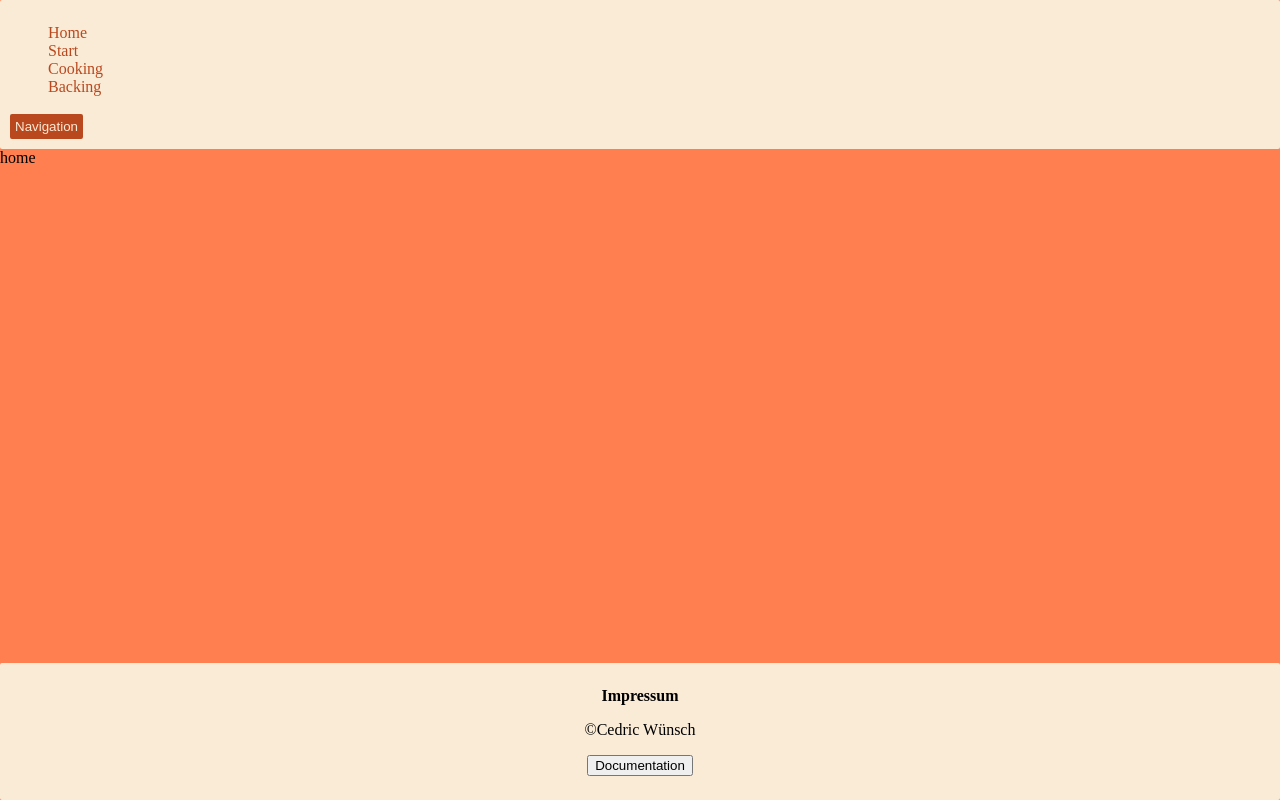
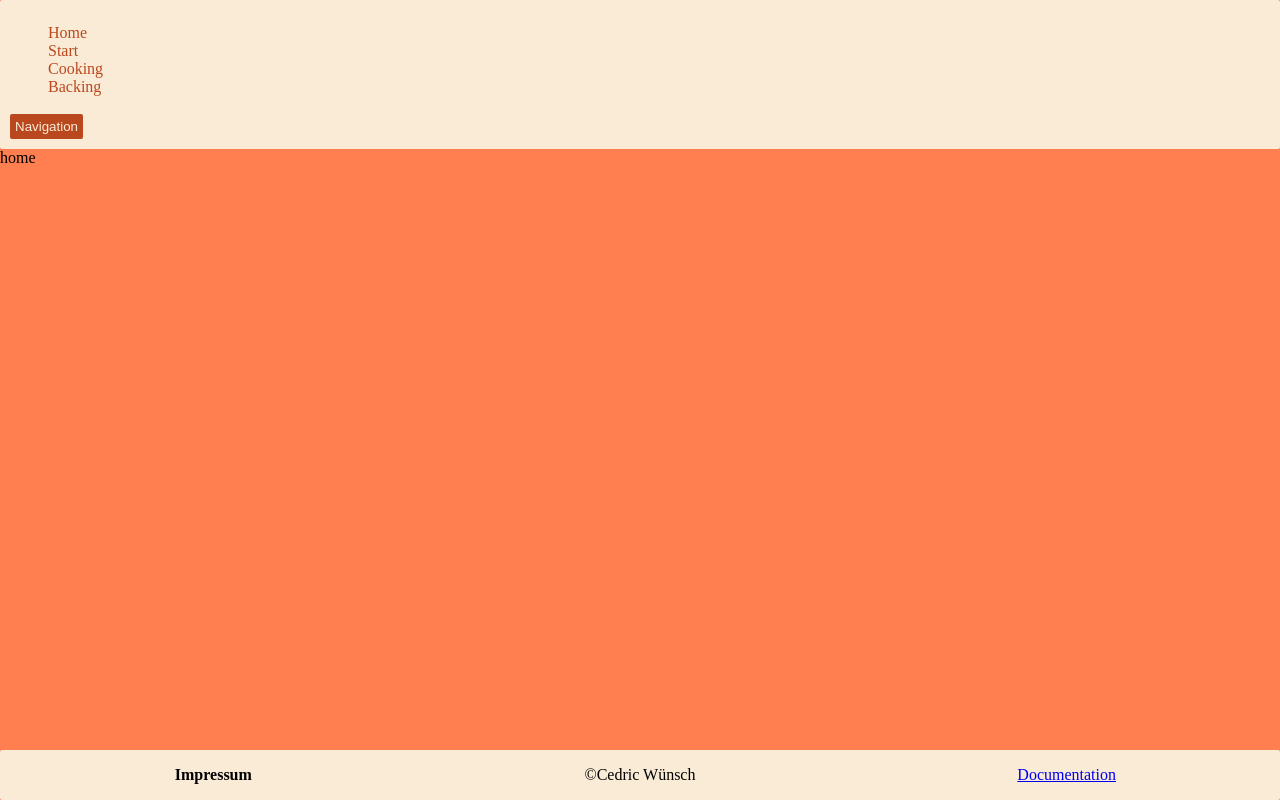
Before and after one commit to cedric-star/Vue-Web-Tech, a Vue app: page / in a window 1280 px wide. Built offline with nearby package versions, Linux system fonts and the light colour scheme.

Commit message:
second commit, footer and header working

```diff
--- a/src/components/Footer.vue
+++ b/src/components/Footer.vue
@@ -1,53 +1,25 @@
 <template>
-    <footer>
-        <div class="foot_items">
+    <footer class="foot_items">
             <p><b>Impressum</b></p>
             <p>©Cedric Wünsch</p>
-            <p><button @click="downloadFile">Documentation</button></p>
-        </div>
-
-
+            <p><a href="https://github.com/cedric-star/Vue-Web-Tech">Documentation</a></p>
     </footer>
 </template>
 <script>
 export default {
-    name: "Footer",
-    methods: {
-        downloadFile() {
-            const link = document.createElement('a');
-            link.href = "./logo.png"; // Ersetze durch den Pfad zu deiner Datei
-            link.download = "logo.png"; // Ersetze durch den gewünschten Dateinamen
-            document.body.appendChild(link);
-            link.click();
-            document.body.removeChild(link);
-        }
-    }
+    name: "Footer"
+
 }
 </script>
 
 <style>
-#grid {
-    display: grid;
-    grid-template-columns: repeat(3, 1fr); /* Change 3 to the number of columns you want */
-    gap: 10px; /* Space between grid items */
-    padding: 10px; /* Padding around the grid */
-}
-
-#grid img {
-    width: 100%; /* Makes the images responsive */
-    height: auto; /* Maintains aspect ratio */
-}
 
 body, html {
     margin: 0;
     padding: 0;
 
 }
-footer {
-    display: flex;
-    flex-direction: column;
-    min-height: 16px;
-}
+
 .foot_items {
     position: fixed;
     bottom: 0;
@@ -56,9 +28,11 @@ footer {
     background-color: antiquewhite;
     text-align: center;
 
-    padding: 0;
-    margin: 0;
-    padding: 8px;
+
     border-radius: 2px;
+
+    display: grid;
+    grid-template-columns: repeat(3, 1fr);
+
 }
 </style>
```
Also changed, not shown: src/assets/logo.png (renamed from src/components/logo.png).
